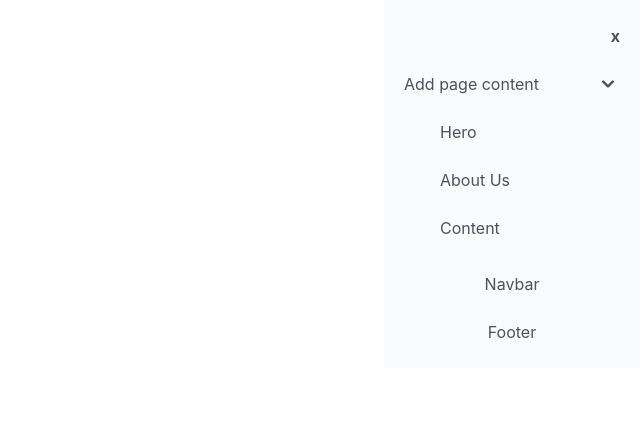
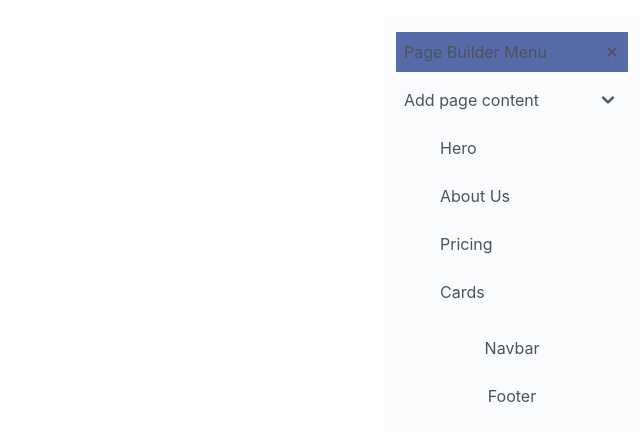
Before and after one commit to FruzsinaLenti/reusable-landing-page, a Next.js app: page / in a window 1280 px wide. Shown: the top 440 px of the page, without its empty margins (640-1280 px from the left). Built offline with nearby package versions, Linux system fonts and the light colour scheme.

Commit message:
Add Pricing

```diff
--- a/components/Footer.js
+++ b/components/Footer.js
@@ -6,7 +6,7 @@ const Footer = (props) => {
       <div className="container mx-auto px-5">
         <div className="py-14 flex flex-col lg:flex-row items-center">
           <h3 className="text-4xl lg:text-5xl font-bold tracking-tighter leading-tight text-center lg:text-left mb-10 lg:mb-0 lg:pr-4 lg:w-1/2">
-            Statically Generated with Next.js.
+            Website.
           </h3>
           <div className="flex flex-col lg:flex-row justify-center items-center lg:pl-4 lg:w-1/2">
             {items &&
--- /dev/null
+++ b/components/Pricing.js
@@ -0,0 +1,23 @@
+const Pricing = ({ items }) => {
+  console.log("items", items);
+
+  return (
+    <section className="">
+      <div className="mb-8 text-6xl md:text-7xl font-bold tracking-tighter leading-tight">
+        Pricing
+      </div>
+      <div className=" grid grid-cols-1 md:grid-cols-2 md:gap-x-16 lg:gap-x-32 gap-y-20 md:gap-y-32 mb-32">
+        <div className="border-2 bg-red-100">
+          <div className="text-3xl mb-3 leading-snug">{items[0].label}</div>
+          <div className="text-lg leading-relaxed mb-4">{items[1].label}</div>
+        </div>
+        <div className="border-2 bg-red-100">
+          <div className="text-3xl mb-3 leading-snug">{items[2].label}</div>
+          <div className="text-lg leading-relaxed mb-4">{items[3].label}</div>
+        </div>
+      </div>
+    </section>
+  );
+};
+
+export default Pricing;
--- a/pages/index.js
+++ b/pages/index.js
@@ -5,6 +5,7 @@ import { Form, NavForm, InlineEdit } from "../components/Form";
 import Navbar from "../components/Navbar";
 import Hero from "../components/Hero";
 import AboutUs from "../components/AboutUs";
+import Pricing from "../components/Pricing";
 import Cards from "../components/Cards";
 import Footer from "../components/Footer";
 
@@ -44,7 +45,7 @@ export default function Home() {
           type: "hero",
           content: [
             {
-              label: "Website",
+              label: "Website.",
             },
             {
               label: "Deliver transparent web-readiness",
@@ -74,11 +75,34 @@ export default function Home() {
         {
           type: "pricing",
           content: [
+            { label: "Free" },
             {
-              label: "Free",
+              label:
+                "The generator is an innovative tool that utilizes cross-platform viral AI generation",
             },
             {
-              label: "Discounted",
+              label: "Plan",
+            },
+            {
+              label:
+                "The generator is an innovative tool that utilizes cross-platform viral AI generation",
+            },
+          ],
+        },
+      ]);
+    } else if (type === "cards") {
+      setContentArray([
+        ...contentArray,
+        {
+          type: "cards",
+          content: [
+            {
+              title: "Card title",
+              text: "The generator is an innovative tool that utilizes cross-platform viral AI generation",
+            },
+            {
+              title: "Card title",
+              text: "The generator is an innovative tool that utilizes cross-platform viral AI generation",
             },
           ],
         },
@@ -156,6 +180,7 @@ export default function Home() {
 
   const onSubmitNav = (index) => (message) => {
     let arr = [...contentArray];
+    console.log("nav", message);
     arr[index].content = [...message];
     setContentArray([...arr]);
     setEditView(!isEditView);
@@ -168,6 +193,31 @@ export default function Home() {
 
     setContentArray([...arr]);
 
+    setEditView(!isEditView);
+  };
+
+  const addCard = (index) => {
+    let arr = [...contentArray];
+    arr[index].content.push({
+      title: "New Card",
+      text: "New Card text",
+    });
+
+    console.log("");
+    setContentArray([...arr]);
+  };
+
+  const onSubmitCards = (index) => (message) => {
+    let arr = [...contentArray];
+    arr[index].content = [...message];
+    setContentArray([...arr]);
+    setEditView(!isEditView);
+  };
+
+  const onSubmitPricing = (index) => (message) => {
+    let arr = [...contentArray];
+    arr[index].content = [...message];
+    setContentArray([...arr]);
     setEditView(!isEditView);
   };
 
@@ -187,10 +237,11 @@ export default function Home() {
                 {!isEditView && <Navbar items={a.content} />}
                 {getNavbar() && isEditView && (
                   <div className="space-x-2 gap-4">
-                    <NavForm
+                    <label>Navbar</label>
+                    <Form
                       content={getNavbar().content}
                       onSubmit={onSubmitNav(index)}
-                      onDelete={() => remove(index)}
+                      onClickRemove={() => remove(index)}
                       onAdd={() => addNavbarLink(index)}
                     />
                   </div>
@@ -203,6 +254,7 @@ export default function Home() {
                 {!isEditView && <Hero items={a.content} />}
                 {isEditView && (
                   <div className="my-4 space-x-2">
+                    <label>Hero</label>
                     <Form
                       content={contentArray[index].content}
                       onSubmit={onSubmitNav(index)}
@@ -220,6 +272,7 @@ export default function Home() {
                 {!isEditView && <AboutUs items={a.content} />}
                 {isEditView && (
                   <div className="my-4 space-x-2">
+                    <label>About Us</label>
                     <Form
                       content={contentArray[index].content}
                       onSubmit={onSubmitAboutUs(index)}
@@ -231,11 +284,41 @@ export default function Home() {
                 )}
               </div>
             );
-          } else if (a.type === "content") {
+          } else if (a.type === "pricing") {
             return (
               <div key={index} className="w-full container mx-auto px-5">
-                {/* <InlineEdit value={value} setValue={setValue} /> */}
-                <Cards items={a.content} />
+                {!isEditView && <Pricing items={a.content} />}
+                {isEditView && (
+                  <div className="my-4 space-x-2">
+                    <label>Pricing</label>
+                    <Form
+                      content={contentArray[index].content}
+                      onSubmit={onSubmitPricing(index)}
+                      onClickMoveUp={() => moveUp(index)}
+                      onClickMoveDown={() => moveDown(index)}
+                      onClickRemove={() => remove(index)}
+                    />
+                  </div>
+                )}
+              </div>
+            );
+          } else if (a.type === "cards") {
+            return (
+              <div key={index} className="w-full container mx-auto px-5">
+                {!isEditView && <Cards items={a.content} />}
+                {isEditView && (
+                  <div className="my-4 space-x-2">
+                    <label>Cards</label>
+                    <Form
+                      content={contentArray[index].content}
+                      onSubmit={onSubmitCards(index)}
+                      onClickMoveUp={() => moveUp(index)}
+                      onClickMoveDown={() => moveDown(index)}
+                      onAddCard={() => addCard(index)}
+                      onClickRemove={() => remove(index)}
+                    />
+                  </div>
+                )}
               </div>
             );
           } else {
@@ -278,20 +361,36 @@ export default function Home() {
           />
         )}
         <aside
-          className={`sidebar ${
-            isOpen == true ? "active" : ""
-          } w-64 fixed right-0 top-0 opacity-75 `}
+          className="w-64 fixed right-0 top-0 opacity-75 py-4"
           aria-label="Sidebar"
         >
           {isOpen ? (
             <div className="overflow-y-auto py-4 px-3 bg-gray-50 dark:bg-gray-800">
               <ul className="space-y-2">
-                <li className="w-full flex justify-end">
+                <li className="w-full flex justify-end bg-blue-900">
                   <button
                     onClick={toggleSidebar}
-                    className=" p-2 text-base font-bold text-gray-900  transition duration-75 group hover:bg-gray-100 dark:text-white dark:hover:bg-gray-700"
+                    type="button"
+                    className="flex items-center p-2 w-full text-base text-gray-900 transition duration-75 group hover:bg-gray-100 dark:text-white dark:hover:bg-gray-700"
                   >
-                    x
+                    <span className="flex-1 text-left whitespace-nowrap">
+                      Page Builder Menu
+                    </span>
+
+                    <span className="sr-only">Close</span>
+                    <svg
+                      aria-hidden="true"
+                      className="w-4 h-4"
+                      fill="currentColor"
+                      viewBox="0 0 20 20"
+                      xmlns="http://www.w3.org/2000/svg"
+                    >
+                      <path
+                        fillRule="evenodd"
+                        d="M4.293 4.293a1 1 0 011.414 0L10 8.586l4.293-4.293a1 1 0 111.414 1.414L11.414 10l4.293 4.293a1 1 0 01-1.414 1.414L10 11.414l-4.293 4.293a1 1 0 01-1.414-1.414L8.586 10 4.293 5.707a1 1 0 010-1.414z"
+                        clipRule="evenodd"
+                      ></path>
+                    </svg>
                   </button>
                 </li>
                 <li>
@@ -299,17 +398,11 @@ export default function Home() {
                     onClick={handleEditView}
                     type="button"
                     className="flex items-center p-2 w-full text-base text-gray-900 transition duration-75 group hover:bg-gray-100 dark:text-white dark:hover:bg-gray-700"
-                    aria-controls="dropdown-example"
-                    data-collapse-toggle="dropdown-example"
                   >
-                    <span
-                      className="flex-1 text-left whitespace-nowrap"
-                      sidebar-toggle-item
-                    >
+                    <span className="flex-1 text-left whitespace-nowrap">
                       Add page content
                     </span>
                     <svg
-                      sidebar-toggle-item
                       className="w-6 h-6"
                       fill="currentColor"
                       viewBox="0 0 20 20"
@@ -342,10 +435,18 @@ export default function Home() {
                       </li>
                       <li>
                         <button
-                          onClick={() => addSection("content")}
+                          onClick={() => addSection("pricing")}
                           className="flex items-center p-2 pl-11 w-full text-base text-gray-900 transition duration-75 group hover:bg-gray-100 dark:text-white dark:hover:bg-gray-700"
                         >
-                          Content
+                          Pricing
+                        </button>
+                      </li>
+                      <li>
+                        <button
+                          onClick={() => addSection("cards")}
+                          className="flex items-center p-2 pl-11 w-full text-base text-gray-900 transition duration-75 group hover:bg-gray-100 dark:text-white dark:hover:bg-gray-700"
+                        >
+                          Cards
                         </button>
                       </li>
                     </ul>
@@ -395,7 +496,7 @@ export default function Home() {
               data-collapse-toggle="dropdown-example"
             >
               <span className="flex-1 ml-3 text-left whitespace-nowrap text-white ">
-                Open menu
+                Open Page Builder Menu
               </span>
               <svg
                 sidebar-toggle-item
```
Also changed, not shown: components/Cards.js (+9 -9 lines), components/Form.js (+10 -43 lines).
